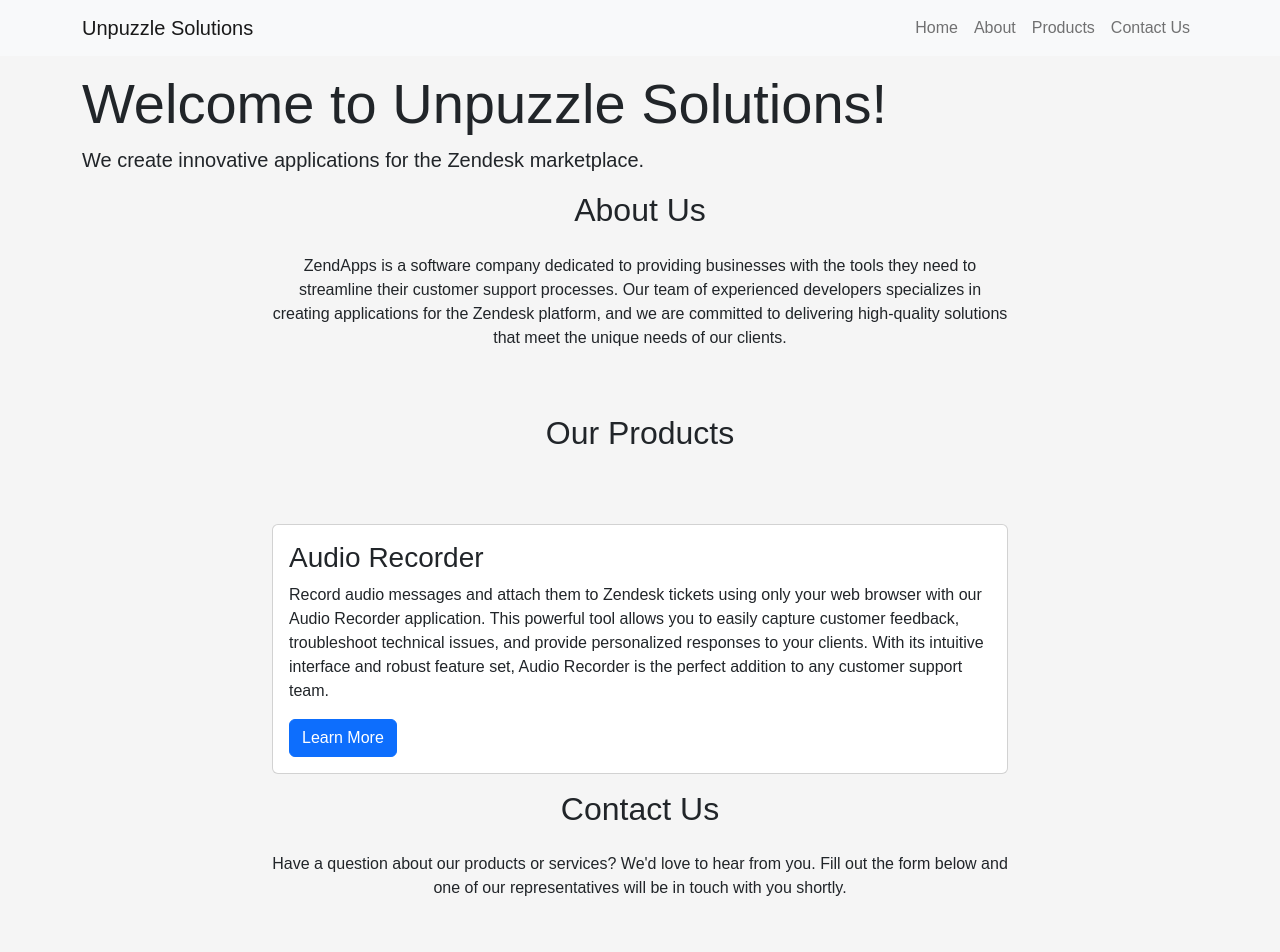
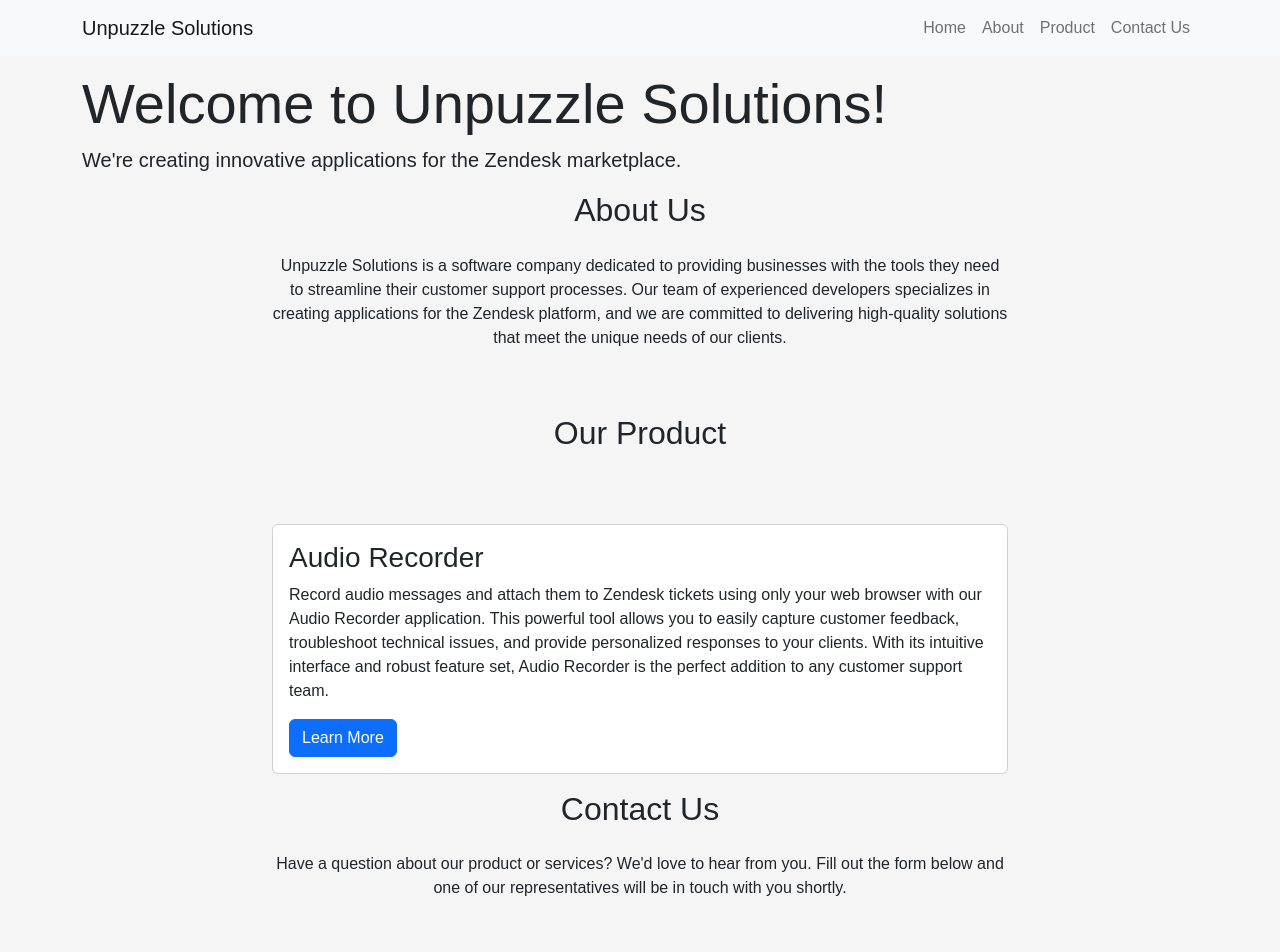
Before and after one commit to unpuzzlesolutions/unpuzzlesolutions.github.io, a plain HTML site: page index.html in a window 1280 px wide. Shown: the top 952 px of the page. Drawn offline with nearby package versions, Linux system fonts and the light colour scheme.

Commit message:
Update index.html

```diff
--- a/index.html
+++ b/index.html
@@ -30,7 +30,7 @@
                      <a class="nav-link" href="#about">About</a>
                   </li>
                   <li class="nav-item">
-                     <a class="nav-link" href="#products">Products</a>
+                     <a class="nav-link" href="#products">Product</a>
                   </li>
                   <li class="nav-item">
                      <a class="nav-link" href="#contact">Contact Us</a>
@@ -43,21 +43,21 @@
          <section id="home">
             <div class="jumbotron">
                <h1 class="display-4">Welcome to Unpuzzle Solutions!</h1>
-               <p class="lead">We create innovative applications for the Zendesk marketplace.</p>
+               <p class="lead">We're creating innovative applications for the Zendesk marketplace.</p>
             </div>
          </section>
          <section id="about">
             <div class="row mb-5">
                <div class="col-md-8 mx-auto">
                   <h2 class="text-center mb-4">About Us</h2>
-                  <p class="text-center">ZendApps is a software company dedicated to providing businesses with the tools they need to streamline their customer support processes. Our team of experienced developers specializes in creating applications for the Zendesk platform, and we are committed to delivering high-quality solutions that meet the unique needs of our clients.</p>
+                  <p class="text-center">Unpuzzle Solutions is a software company dedicated to providing businesses with the tools they need to streamline their customer support processes. Our team of experienced developers specializes in creating applications for the Zendesk platform, and we are committed to delivering high-quality solutions that meet the unique needs of our clients.</p>
                </div>
             </div>
          </section>
          <section id="products">
             <div class="row mb-5">
                <div class="col-md-8 mx-auto">
-                  <h2 class="text-center mb-4">Our Products</h2>
+                  <h2 class="text-center mb-4">Our Product</h2>
                </div>
             </div>
             <div class="row">
@@ -76,7 +76,7 @@
             <div class="row mb-5">
                <div class="col-md-8 mx-auto">
                   <h2 class="text-center mb-4">Contact Us</h2>
-                  <p class="text-center">Have a question about our products or services? We'd love to hear from you. Fill out the form below and one of our representatives will be in touch with you shortly.</p>
+                  <p class="text-center">Have a question about our product or services? We'd love to hear from you. Fill out the form below and one of our representatives will be in touch with you shortly.</p>
                </div>
             </div>
             <div class="row">
@@ -104,7 +104,7 @@
       </main>
       <footer class="bg-light text-center py-3">
          <div class="container">
-            <p>&copy; 2023 ZendApps. All rights reserved.</p>
+            <p>&copy; 2023 Unpuzzle Solutions. All rights reserved.</p>
 <!--             <ul class="list-inline">
                <li class="list-inline-item"><a href="#"><i class="fab fa-facebook"></i></a></li>
                <li class="list-inline-item"><a href="#"><i class="fab fa-twitter"></i></a></li>
```
